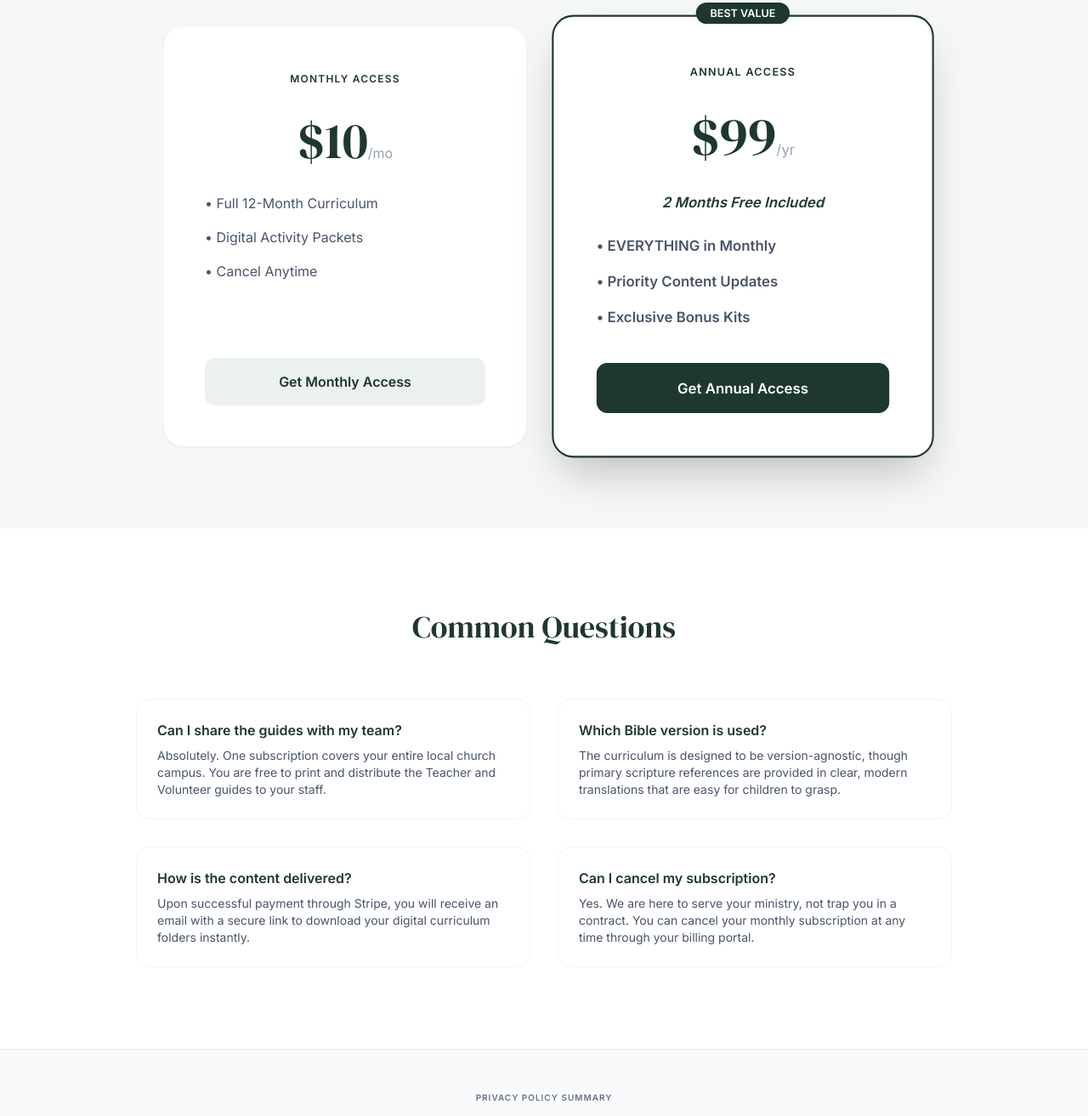
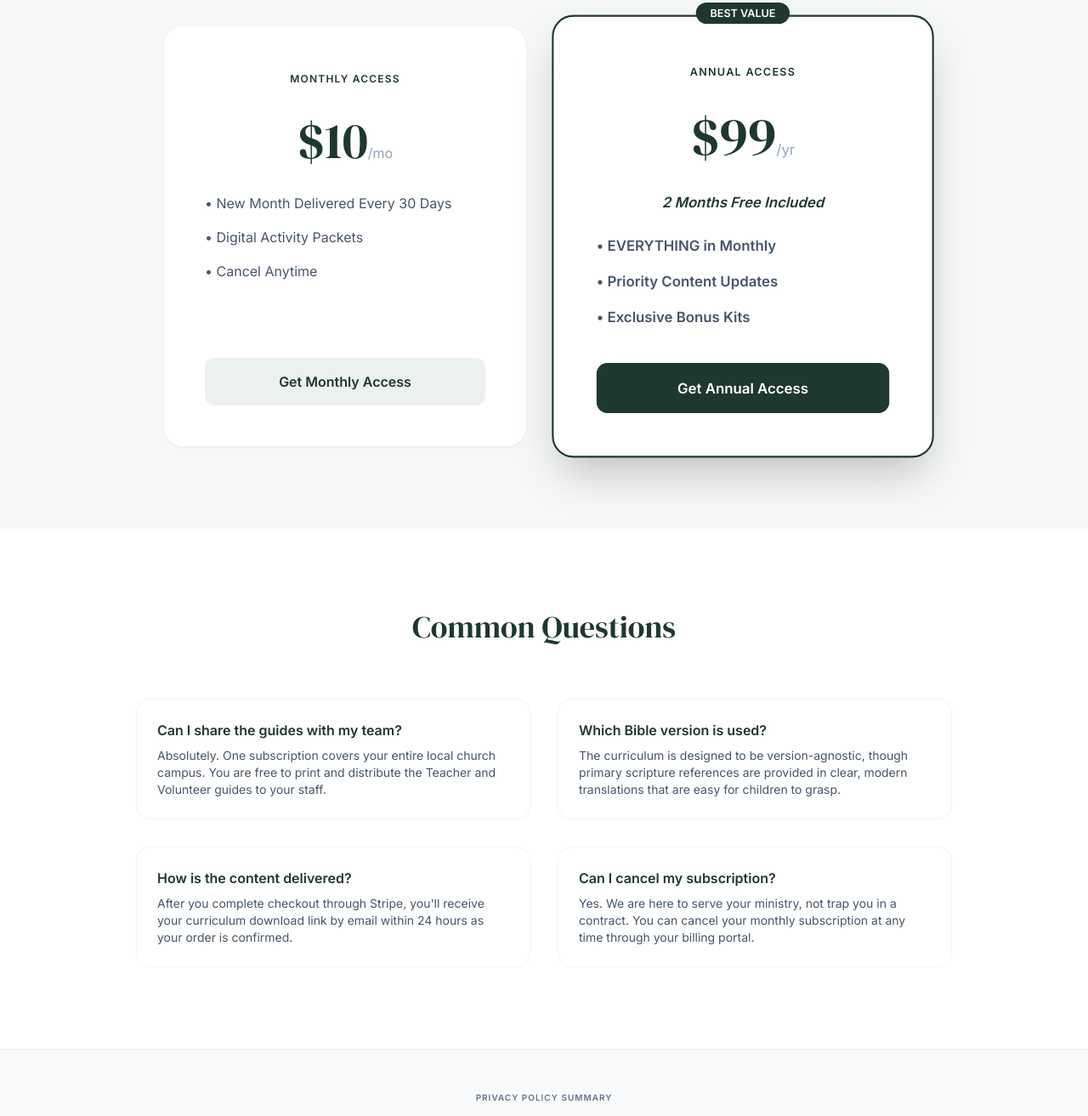
Before and after one commit to whodeygus/buildkidsfaith, a plain HTML site: page index.html in a window 1280 px wide. Shown: the part 1814-3127 px from the top of the page at 85% size. Drawn offline with nearby package versions, Linux system fonts and the light colour scheme.

Commit message:
Fix pricing and delivery copy: monthly plan reflects drip delivery, FAQ reflects real fulfillment time

```diff
--- a/index.html
+++ b/index.html
@@ -162,7 +162,7 @@
                     <span class="text-xs font-bold tracking-widest text-forest uppercase">Monthly Access</span>
                     <div class="my-8"><span class="text-6xl font-heading text-forest">$10</span><span class="text-slate-400">/mo</span></div>
                     <ul class="text-left space-y-4 mb-10 text-slate-600">
-                        <li>• Full 12-Month Curriculum</li>
+                        <li>• New Month Delivered Every 30 Days</li>
                         <li>• Digital Activity Packets</li>
                         <li>• Cancel Anytime</li>
                     </ul>
@@ -202,7 +202,7 @@
             </div>
             <div class="p-6 border border-slate-100 rounded-2xl">
                 <h4 class="font-bold text-forest mb-2">How is the content delivered?</h4>
-                <p class="text-sm text-slate-600">Upon successful payment through Stripe, you will receive an email with a secure link to download your digital curriculum folders instantly.</p>
+                <p class="text-sm text-slate-600">After you complete checkout through Stripe, you'll receive your curriculum download link by email within 24 hours as your order is confirmed.</p>
             </div>
             <div class="p-6 border border-slate-100 rounded-2xl">
                 <h4 class="font-bold text-forest mb-2">Can I cancel my subscription?</h4>
```
